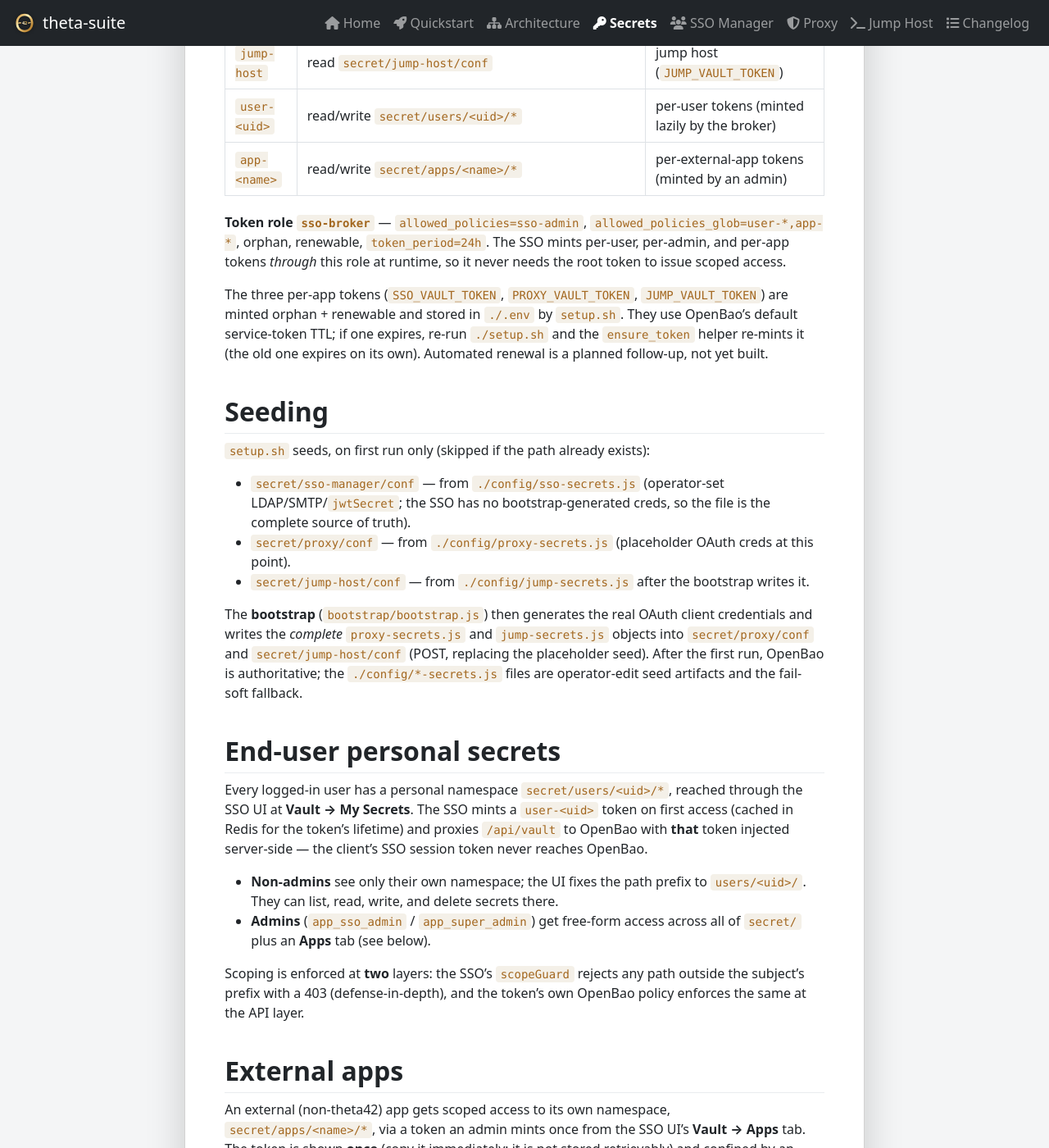
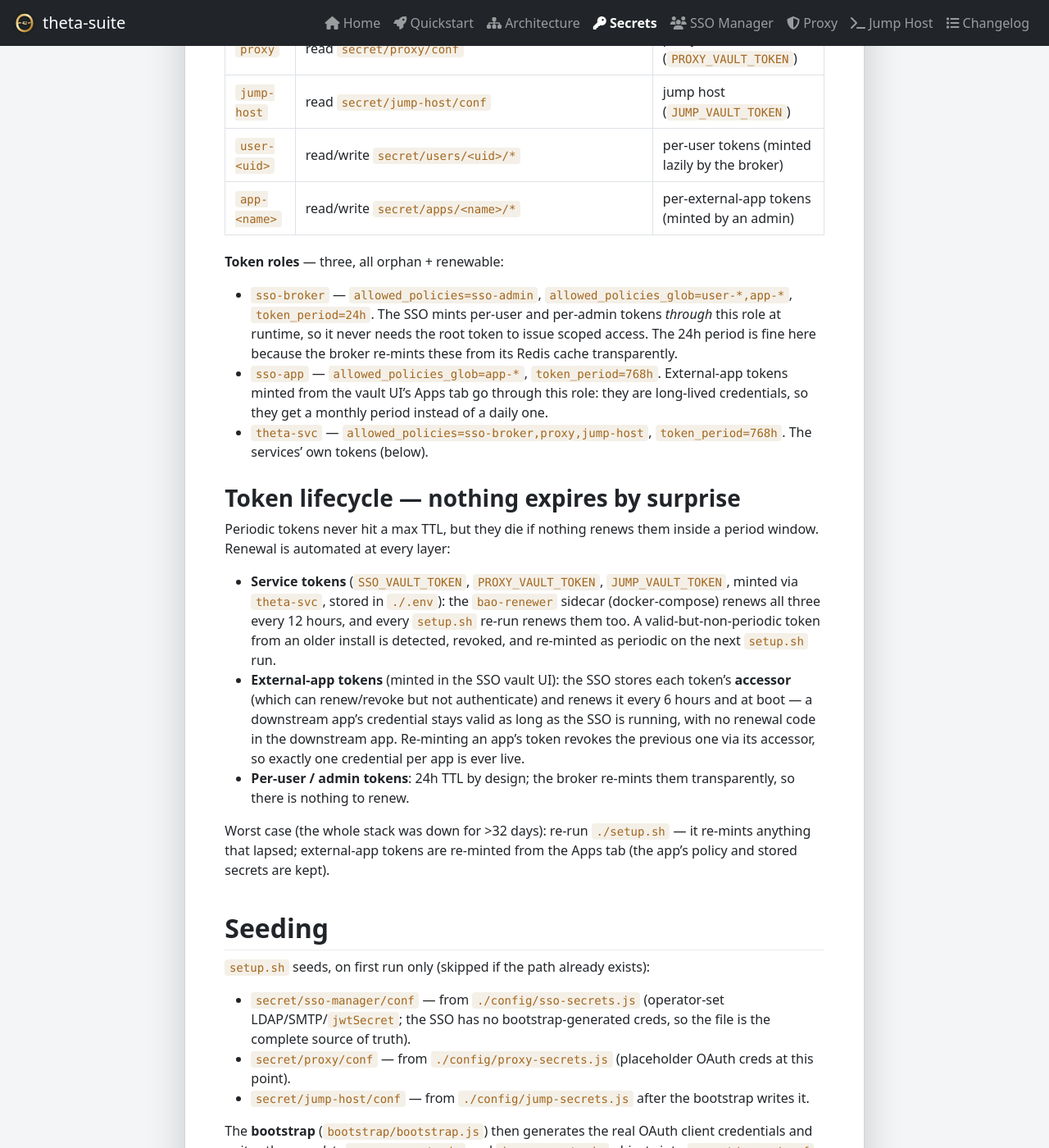
Before and after one commit to theta42/theta-env, a Jekyll site: the page built from docs/secrets.md, in a window 1280 px wide and 1400 px high, scrolled down 1615 px. Shown: the whole window at 82% size. Built offline with Jekyll 4.4.1, drawn with Linux system fonts in a browser that asks for light colours; some of the changed text lies outside the part shown.

Commit message:
feat: OpenBao token lifecycle + bump sso to v1.23.0 (v1.35.14)
- theta-svc token role (periodic 768h): SSO/PROXY/JUMP_VAULT_TOKEN now minted
  through it; ensure_token renews periodic tokens on every setup.sh re-run and
  detects/revokes/re-mints valid-but-non-periodic tokens from older installs.
- bao-renewer sidecar (docker-compose): renews the three service tokens every
  12h while the stack runs.
- sso-app token role (periodic 768h) + sso-broker policy grants for
  auth/token/create/sso-app and renew/revoke/lookup-accessor.
- docs/secrets.md rewritten around the new lifecycle.
- Bump sso-manager-node gitlink to v1.23.0 (real vault-403 fix + app-token
  lifecycle).

Co-Authored-By: Claude <noreply@anthropic.com>

```diff
--- a/docs/secrets.md
+++ b/docs/secrets.md
@@ -60,23 +60,49 @@ never passed to a service container.
 
 | Policy | Capabilities | Held by |
 |---|---|---|
-| `sso-broker` | read/write `secret/sso-manager/conf`, `secret/users/*`, `secret/apps/*`, `secret/plugins/*`; `update` on `auth/token/create/sso-broker`; `update` on `sys/policies/acl/user-*`, `app-*`, `sso-admin` | SSO (`SSO_VAULT_TOKEN`) |
+| `sso-broker` | read/write `secret/sso-manager/conf`, `secret/users/*`, `secret/apps/*`, `secret/plugins/*`; `update` on `auth/token/create/sso-broker` + `create/sso-app` and `auth/token/renew-accessor`/`revoke-accessor`/`lookup-accessor`; `update` on `sys/policies/acl/user-*`, `app-*`, `sso-admin` | SSO (`SSO_VAULT_TOKEN`) |
 | `sso-admin` | read/write/list all of `secret/*` | admin UI sessions (minted by the broker) |
 | `proxy` | read `secret/proxy/conf` | proxy (`PROXY_VAULT_TOKEN`) |
 | `jump-host` | read `secret/jump-host/conf` | jump host (`JUMP_VAULT_TOKEN`) |
 | `user-<uid>` | read/write `secret/users/<uid>/*` | per-user tokens (minted lazily by the broker) |
 | `app-<name>` | read/write `secret/apps/<name>/*` | per-external-app tokens (minted by an admin) |
 
-**Token role `sso-broker`** — `allowed_policies=sso-admin`,
-`allowed_policies_glob=user-*,app-*`, orphan, renewable, `token_period=24h`.
-The SSO mints per-user, per-admin, and per-app tokens *through* this role at
-runtime, so it never needs the root token to issue scoped access.
+**Token roles** — three, all orphan + renewable:
 
-The three per-app tokens (`SSO_VAULT_TOKEN`, `PROXY_VAULT_TOKEN`,
-`JUMP_VAULT_TOKEN`) are minted orphan + renewable and stored in `./.env` by
-`setup.sh`. They use OpenBao's default service-token TTL; if one expires,
-re-run `./setup.sh` and the `ensure_token` helper re-mints it (the old one
-expires on its own). Automated renewal is a planned follow-up, not yet built.
+- `sso-broker` — `allowed_policies=sso-admin`, `allowed_policies_glob=user-*,app-*`,
+  `token_period=24h`. The SSO mints per-user and per-admin tokens *through*
+  this role at runtime, so it never needs the root token to issue scoped
+  access. The 24h period is fine here because the broker re-mints these from
+  its Redis cache transparently.
+- `sso-app` — `allowed_policies_glob=app-*`, `token_period=768h`. External-app
+  tokens minted from the vault UI's Apps tab go through this role: they are
+  long-lived credentials, so they get a monthly period instead of a daily one.
+- `theta-svc` — `allowed_policies=sso-broker,proxy,jump-host`,
+  `token_period=768h`. The services' own tokens (below).
+
+### Token lifecycle — nothing expires by surprise
+
+Periodic tokens never hit a max TTL, but they die if nothing renews them
+inside a period window. Renewal is automated at every layer:
+
+- **Service tokens** (`SSO_VAULT_TOKEN`, `PROXY_VAULT_TOKEN`,
+  `JUMP_VAULT_TOKEN`, minted via `theta-svc`, stored in `./.env`): the
+  `bao-renewer` sidecar (docker-compose) renews all three every 12 hours, and
+  every `setup.sh` re-run renews them too. A valid-but-non-periodic token from
+  an older install is detected, revoked, and re-minted as periodic on the next
+  `setup.sh` run.
+- **External-app tokens** (minted in the SSO vault UI): the SSO stores each
+  token's **accessor** (which can renew/revoke but not authenticate) and
+  renews it every 6 hours and at boot — a downstream app's credential stays
+  valid as long as the SSO is running, with no renewal code in the downstream
+  app. Re-minting an app's token revokes the previous one via its accessor, so
+  exactly one credential per app is ever live.
+- **Per-user / admin tokens**: 24h TTL by design; the broker re-mints them
+  transparently, so there is nothing to renew.
+
+Worst case (the whole stack was down for >32 days): re-run `./setup.sh` — it
+re-mints anything that lapsed; external-app tokens are re-minted from the
+Apps tab (the app's policy and stored secrets are kept).
 
 ## Seeding
 
```
Also changed, not shown: docker-compose.yml (+36 -0 lines), CHANGELOG.md, 1 other file.
